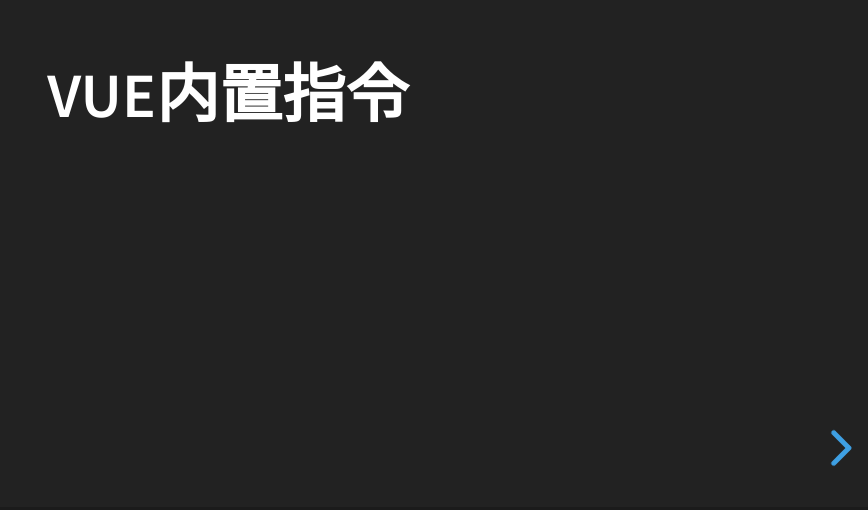
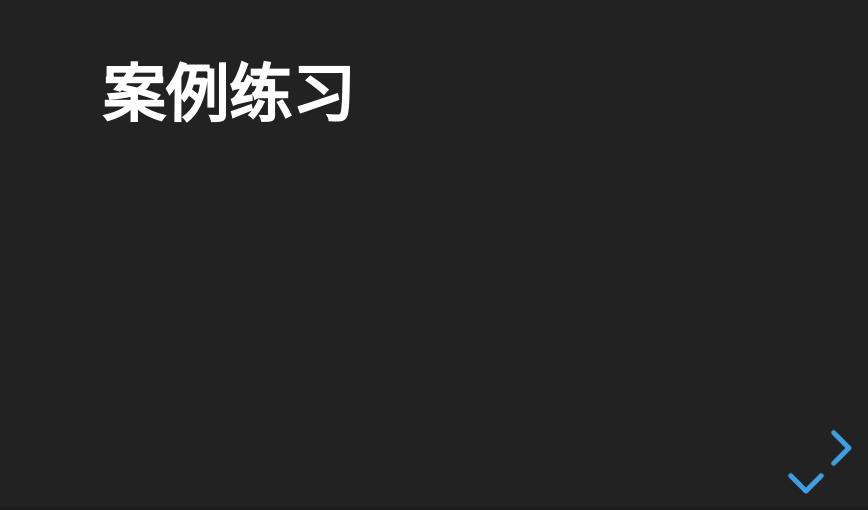
Before and after one commit to BestACE/interaction, a plain HTML site: page ppts/ppt/05.html in a window 1280 px wide. Shown: the part 290-800 px from the top of the page, without its empty margins (412-1280 px from the left). Drawn offline with Linux system fonts and the light colour scheme.

Commit message:
20180319

```diff
--- a/ppts/ppt/05.html
+++ b/ppts/ppt/05.html
@@ -24,7 +24,7 @@
 	<body>
 		<div class="reveal">
 			<div class="slides">
-				<section data-markdown="04.md" data-separator="^\n\n\n" data-separator-vertical="^\n\n"></section>
+				<section data-markdown="05.md" data-separator="^\n\n\n" data-separator-vertical="^\n\n"></section>
 				<section>
 					<h3>交互开发实战</h3>
 					<h4>交互开发教程，包括h5开发、微信开发等。</h4>
```
